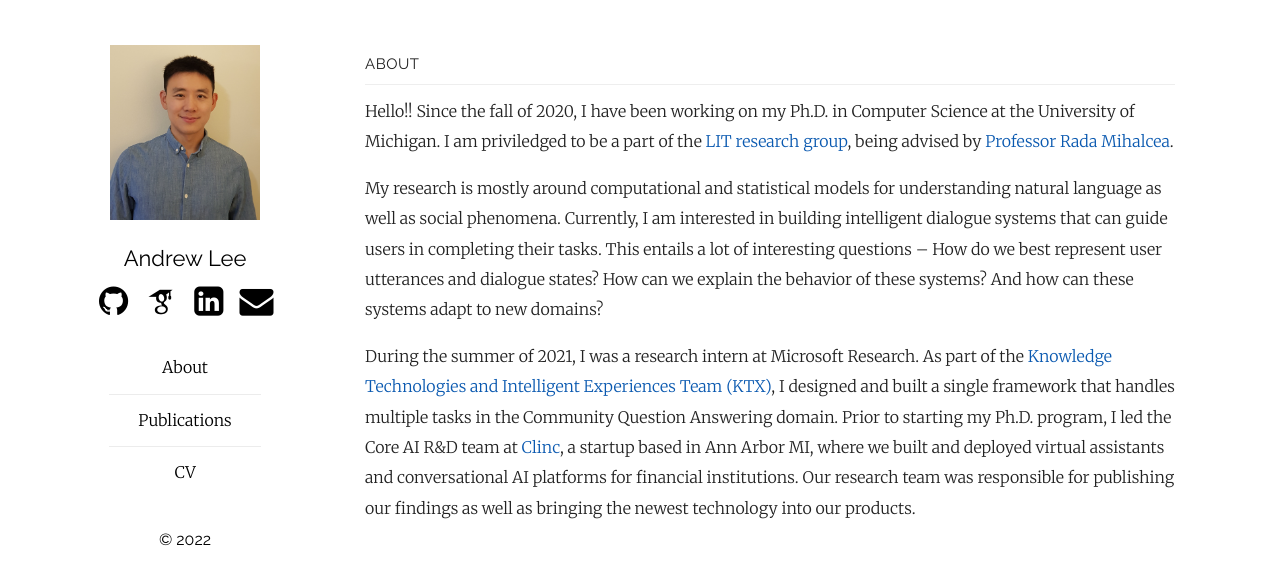
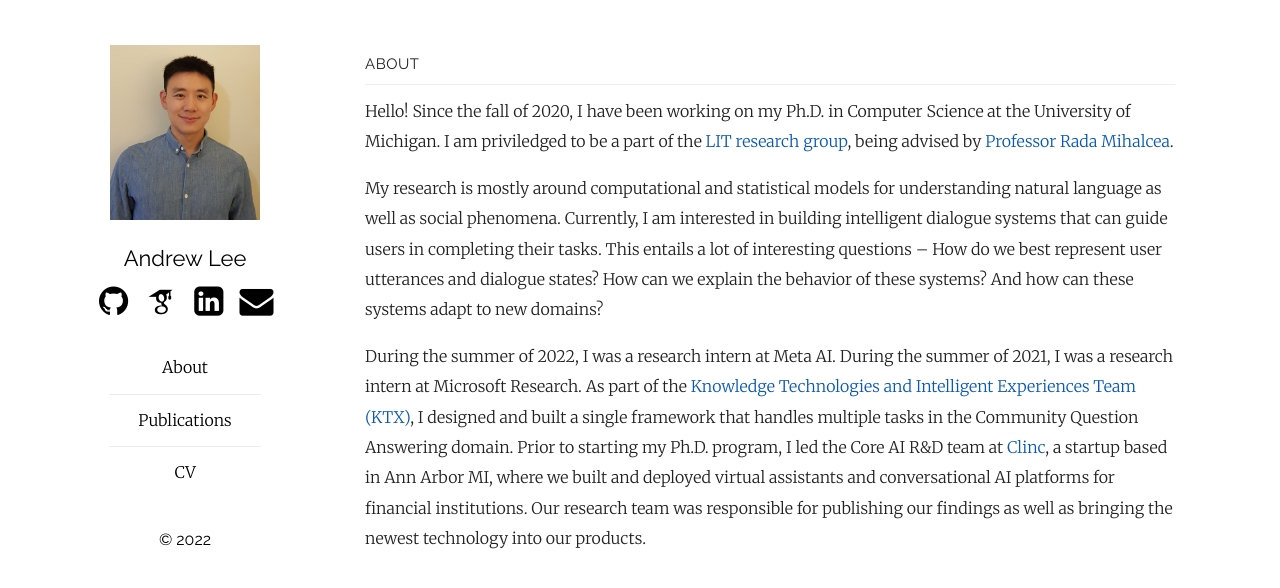
Before and after one commit to ajyl/ajyl.github.io, a Jekyll site: the page built from _pages/about.md, in a window 1280 px wide. Shown: the top 588 px of the page. Built offline with Jekyll 4.4.1, drawn with Linux system fonts in a browser that asks for light colours.

```diff
--- a/_pages/about.md
+++ b/_pages/about.md
@@ -4,8 +4,8 @@ permalink: "/about"
 title: "About"
 ---
 
-Hello!! Since the fall of 2020, I have been working on my Ph.D. in Computer Science at the University of Michigan. I am priviledged to be a part of the [LIT research group](https://lit.eecs.umich.edu/), being advised by [Professor Rada Mihalcea](https://web.eecs.umich.edu/~mihalcea/).
+Hello! Since the fall of 2020, I have been working on my Ph.D. in Computer Science at the University of Michigan. I am priviledged to be a part of the [LIT research group](https://lit.eecs.umich.edu/), being advised by [Professor Rada Mihalcea](https://web.eecs.umich.edu/~mihalcea/).
 
 My research is mostly around computational and statistical models for understanding natural language as well as social phenomena. Currently, I am interested in building intelligent dialogue systems that can guide users in completing their tasks. This entails a lot of interesting questions -- How do we best represent user utterances and dialogue states? How can we explain the behavior of these systems? And how can these systems adapt to new domains?
 
-During the summer of 2021, I was a research intern at Microsoft Research. As part of the [Knowledge Technologies and Intelligent Experiences Team (KTX)](https://www.microsoft.com/en-us/research/group/ktx/), I designed and built a single framework that handles multiple tasks in the Community Question Answering domain. Prior to starting my Ph.D. program, I led the Core AI R&D team at [Clinc](https://clinc.com/), a startup based in Ann Arbor MI, where we built and deployed virtual assistants and conversational AI platforms for financial institutions. Our research team was responsible for publishing our findings as well as bringing the newest technology into our products.
+During the summer of 2022, I was a research intern at Meta AI. During the summer of 2021, I was a research intern at Microsoft Research. As part of the [Knowledge Technologies and Intelligent Experiences Team (KTX)](https://www.microsoft.com/en-us/research/group/ktx/), I designed and built a single framework that handles multiple tasks in the Community Question Answering domain. Prior to starting my Ph.D. program, I led the Core AI R&D team at [Clinc](https://clinc.com/), a startup based in Ann Arbor MI, where we built and deployed virtual assistants and conversational AI platforms for financial institutions. Our research team was responsible for publishing our findings as well as bringing the newest technology into our products.
```
Also changed, not shown: 1 other file.
